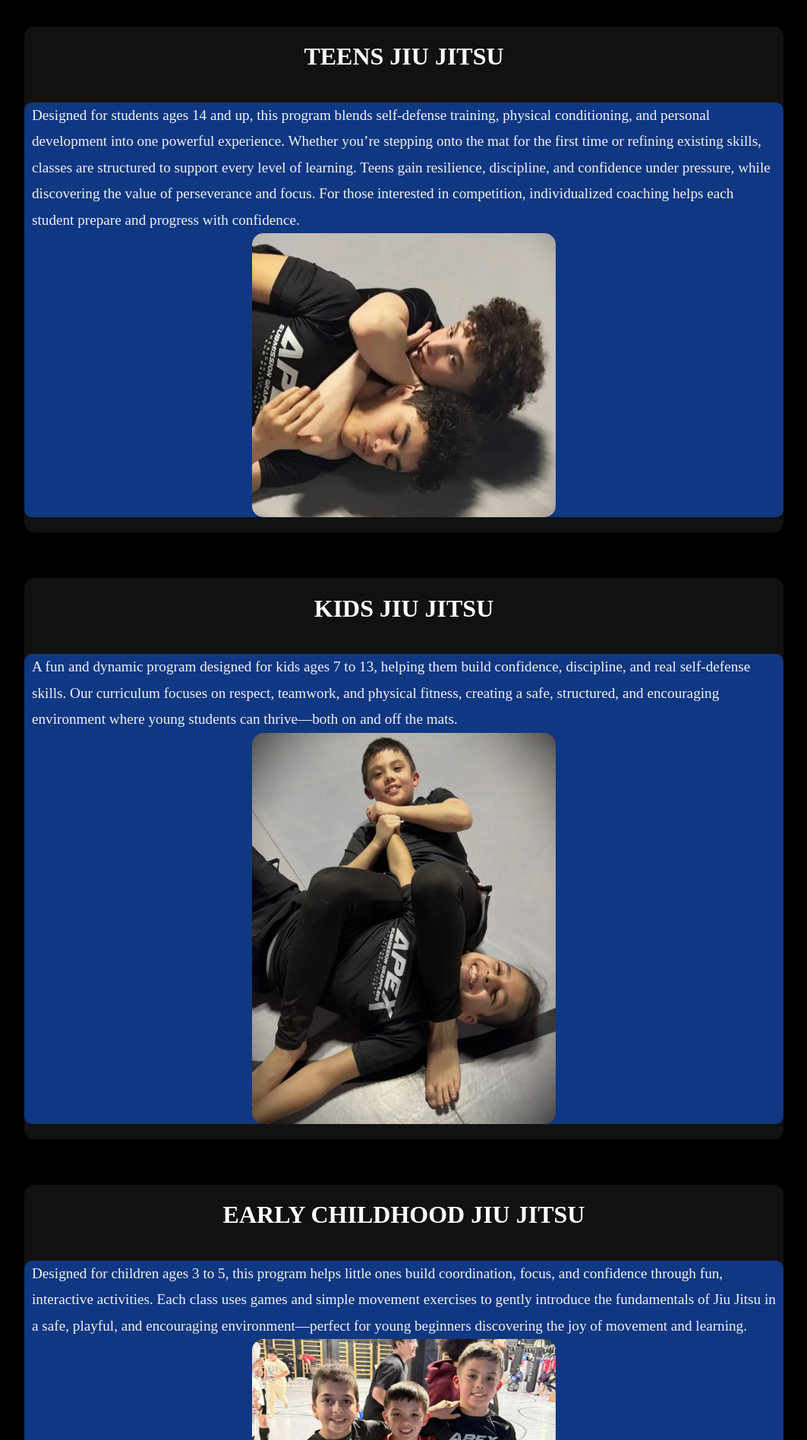
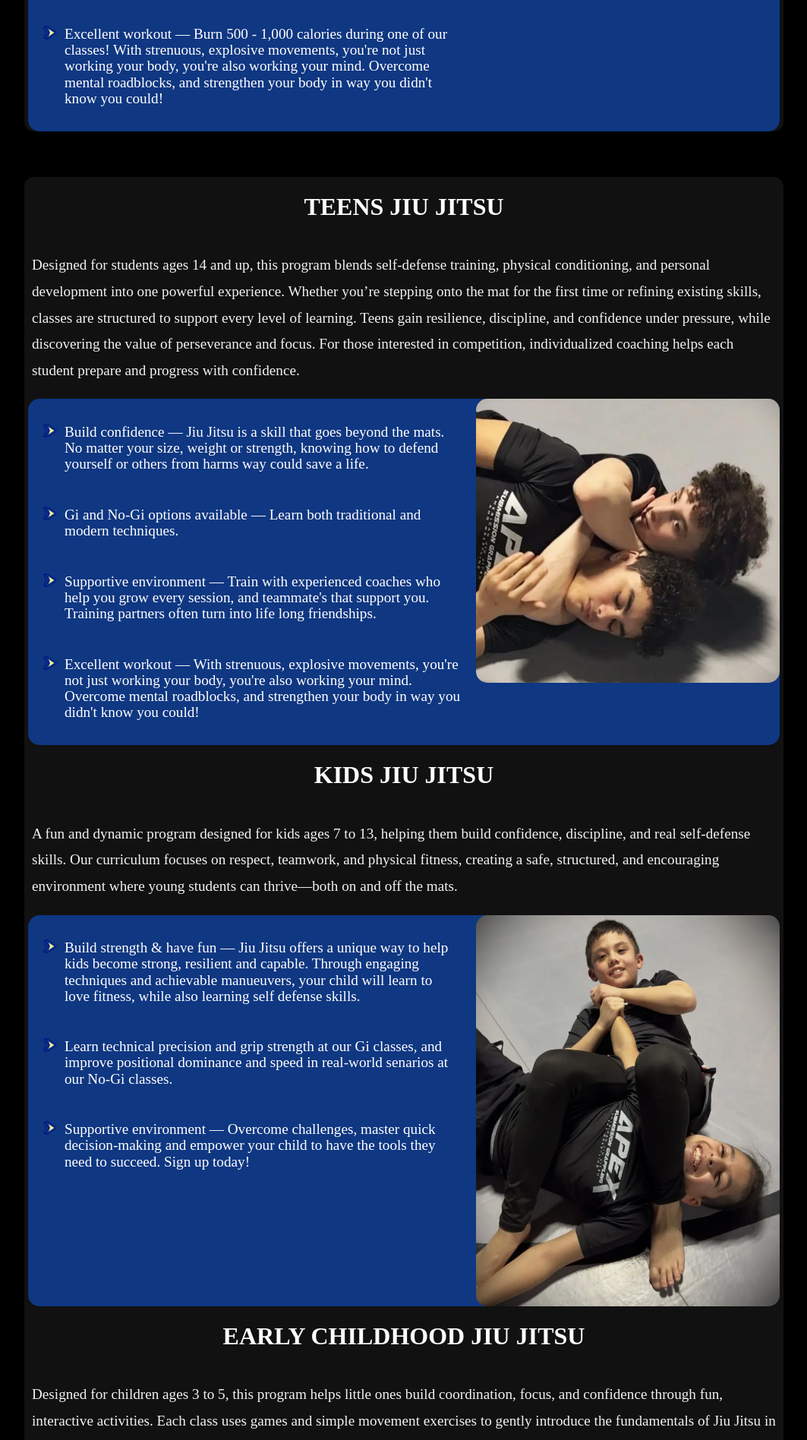
Before and after one commit to Lydiaann/Apex-Jiu-Jitsu, a PHP site: page /programs.html in a window 1280 px wide. Shown: the part 821-2717 px from the top of the page at 76% size, without its empty margins (108-1171 px from the left). Run offline with PHP 8.4, Linux system fonts and the light colour scheme.

Commit message:
Adds bullet points to programs page

```diff
--- a/css/styles.css
+++ b/css/styles.css
@@ -720,7 +720,7 @@ iframe {
   margin-top: -40px;
   padding: 20px;
   text-align: left;
-  background-color: rgba(15, 72, 179, 0.7);
+  /* background-color: rgba(15, 72, 179, 0.7); */
   border-radius: 10px;
 }
 .belt-color {
@@ -809,7 +829,7 @@ display: flex;
     margin-top: -40px;
     padding: 20px;
     text-align: left;
-    background-color: rgba(15, 72, 179, 0.7);
+    /* background-color: rgba(15, 72, 179, 0.7); */
     border-radius: 10px;
   }
   .belt-color {
@@ -996,7 +1020,58 @@ display: flex;
     font-size: 36px;
     margin-top: 100px;
   }
-
+  .program-img {
+    width: 100%;
+    max-width: 400px;
+    height: auto;
+    margin-left: auto;
+    display: block;
+  }
+
+  .bullet-section {
+    background-color: rgba(15, 72, 179, 0.7);
+    /* color: var(--blue); */
+    display: flex;
+    align-items: flex-start; /* image stays aligned to top */
+    justify-content: space-between;
+    /* gap: 40px; */
+    flex-wrap: wrap; /* allows stacking on small screens */
+    border-radius: 15px;
+    }
+
+  .bullets {
+    display: flex;
+    flex-direction: column;
+    gap: 20px; /* space between bulletpoints */
+    max-width: 550px;
+    padding: 20px;
+  }
+
+  .bulletpoints {
+    display: flex;
+    align-items: flex-start;
+    gap: 10px;
+    /* max-width: 380px; */
+    font-size: clamp(1.2rem, 2vw, 1.1rem);
+    font-weight: 100;
+    padding: 1vw 0;
+    line-height: 1.1;
+    text-align: start;
+    /* color: rgba(15, 72, 179, 0.7); */
+  }
+  .blue {
+    font-size: clamp(1.4rem, 2vw, 1.4rem);
+    /* color: rgba(15, 72, 179, 0.7); */
+    font-weight: 600;
+    /* background-color: white; */
+    border-radius: 15px;
+
+  }
+
+  .arrow-icon {
+    width: 18px;
+    flex-shrink: 0; /* prevents icon from resizing */
+}
   .desktop-benefits {
     position: relative; /* keep in normal flow */
     width: 100%;
@@ -1071,20 +1146,8 @@ display: flex;
   .mis, .list, .benefits, #list-headings{
     display: none;
   }
-  .program-img {
-    width: 100%;
-    max-width: 400px;
-    height: auto;
-    margin-right: auto;
-    margin-left: auto;
-  }
-
-  .bulletpoints {
-    max-width: 400px;
-    font-size: clamp(1.3rem, 2vw, 1.1rem);
-    padding: 3vw;
-
-  }
+
+
 }
 
 /* Up to 1080px */
--- a/index.html
+++ b/index.html
@@ -83,6 +83,7 @@
                 Join the APEX family today and discover the incredible benefits of Jiu Jitsu — fitness, focus, and a
                 community that pushes you to be your best!</h4>
                 <a class="sched-button" href="schedule.html">View Schedule</a>
+                <!-- <button class="cta-button">TRY A FREE CLASS</button> -->
               </div>
 
               <!-- DESKTOP ONLY -->
--- a/programs.html
+++ b/programs.html
@@ -43,14 +43,41 @@
                 <br>Whether your goal is competition, self-improvement, or overall wellness,
                 you’ll find a supportive and motivating environment that challenges
                 you to grow with every session.
-                <img src="images/zander3.png" alt="adult jiu jitsu arm bar" class="program-img">
-              </h3>
-                  <!-- <div class="bulletpoints">
-                  <img src="images/arrow.png" style="max-width: 18px;">
-                  Beginner friendly atmosphere — We know starting something new can be intimidating and scary,
-                  we will discuss with you what you can expect going into your
-                  first class and answer all questions you may have.
-              </div> -->
+                </h3>
+                <div class="bullet-section">
+                  <div class="bullets">
+                    <div class="bulletpoints">
+                      <img src="images/arrow.png" style="max-width: 18px;">
+                      Beginner friendly atmosphere — No experience? No problem! We’ll discuss what to expect in your
+                      first class and answer all questions you may have.
+                    </div>
+
+                    <div class="bulletpoints">
+                      <img src="images/arrow.png" style="max-width: 18px;">
+                      Gi and No-Gi options available — Learn both traditional and modern techniques. View our class schedule.
+                      <a href="schedule.html" class="program-to-schedule-link">Class Schedule</a>
+                    </div>
+
+                    <div class="bulletpoints">
+                      <img src="images/arrow.png" style="max-width: 18px;">
+                      Supportive environment — Train with experienced coaches who help you grow every session,
+                      and teammates that encourage you to keep going!
+                    </div>
+
+                     <div class="bulletpoints">
+                      <img src="images/arrow.png" style="max-width: 18px;">
+                      Excellent workout — Burn 500 - 1,000 calories during one of our classes! With strenuous, explosive movements,
+                      you're not just working your body, you're also working your mind. Overcome mental roadblocks,
+                      and strengthen your body in way you didn't know you could!
+                    </div>
+
+                  </div>
+                  <img src="images/zander3.png" alt="adult jiu jitsu arm bar" class="program-img">
+                </div>
+
+
+
+              <!-- </div> -->
             </div>
             <div class="program-container">
               <h1>TEENS JIU JITSU</h1>
@@ -62,8 +89,34 @@
               discipline, and confidence under pressure, while discovering the value of
               perseverance and focus. For those interested in competition, individualized
               coaching helps each student prepare and progress with confidence.
+              </h3>
+              <div class="bullet-section">
+                  <div class="bullets">
+                    <div class="bulletpoints">
+                      <img src="images/arrow.png" style="max-width: 18px;">
+                      Build confidence — Jiu Jitsu is a skill that goes beyond the mats. No matter your size, weight or strength,
+                      knowing how to defend yourself or others from harms way could save a life.
+                    </div>
+
+                    <div class="bulletpoints">
+                      <img src="images/arrow.png" style="max-width: 18px;">
+                      Gi and No-Gi options available — Learn both traditional and modern techniques.
+                    </div>
+
+                    <div class="bulletpoints">
+                      <img src="images/arrow.png" style="max-width: 18px;">
+                      Supportive environment — Train with experienced coaches who help you grow every session,
+                      and teammate's that support you. Training partners often turn into life long friendships.
+                    </div>
+
+                     <div class="bulletpoints">
+                      <img src="images/arrow.png" style="max-width: 18px;">
+                      Excellent workout — With strenuous, explosive movements,
+                      you're not just working your body, you're also working your mind.
+                      Overcome mental roadblocks, and strengthen your body in way you didn't know you could!
+                    </div>
+                  </div>
               <img src="images/k.jpg" alt="Teens jiu jitsu" class="program-img">
-              </h3>
             </div>
 
             <div class="program-container" >
@@ -73,9 +126,30 @@
               Our curriculum focuses on respect, teamwork, and physical fitness, creating a safe,
               structured, and encouraging environment where young
               students can thrive—both on and off the mats.
-              <img src="images/kids.jpg" alt="Kids jiu jitsu arm bar" class="program-img">
               </h3>
-            </div>
+              <div class="bullet-section">
+                  <div class="bullets">
+                    <div class="bulletpoints">
+                      <img src="images/arrow.png" style="max-width: 18px;">
+                      Build strength & have fun — Jiu Jitsu offers a unique way to help kids become strong,
+                      resilient and capable. Through engaging techniques and achievable manueuvers,
+                      your child will learn to love fitness, while also learning self defense skills.
+                    </div>
+
+                    <div class="bulletpoints">
+                      <img src="images/arrow.png" style="max-width: 18px;">
+                      Learn technical precision and grip strength at our Gi classes,
+                      and improve positional dominance and speed in real-world senarios at our No-Gi classes.
+                    </div>
+
+                    <div class="bulletpoints">
+                      <img src="images/arrow.png" style="max-width: 18px;">
+                      Supportive environment — Overcome challenges, master quick decision-making
+                      and empower your child to have the tools they need to succeed. Sign up today!
+                    </div>
+                  </div>
+                  <img src="images/kids.jpg" alt="Kids jiu jitsu arm bar" class="program-img">
+                </div>
 
             <div class="program-container">
               <h1>EARLY CHILDHOOD JIU JITSU</h1>
@@ -219,6 +293,7 @@
               <a href="https://www.instagram.com/apexjjmma_sterling/" class="fa fa-instagram"></a>
             </div>
             <img src="images/logo2.jpg" class="footer-logo"><br>
+            <!-- <a href="https://www.flaticon.com/free-icons/bullet-point" title="bullet point icons">Bullet point icons created by Freepik - Flaticon</a> -->
             <p>© 2025 Apex Jiu Jitsu & MMA</p>
           </footer>
 </html>
```
Also changed, not shown: other parts of css/styles.css (+61 -7 lines). Lines whose indentation alone changed are shown as unchanged.
